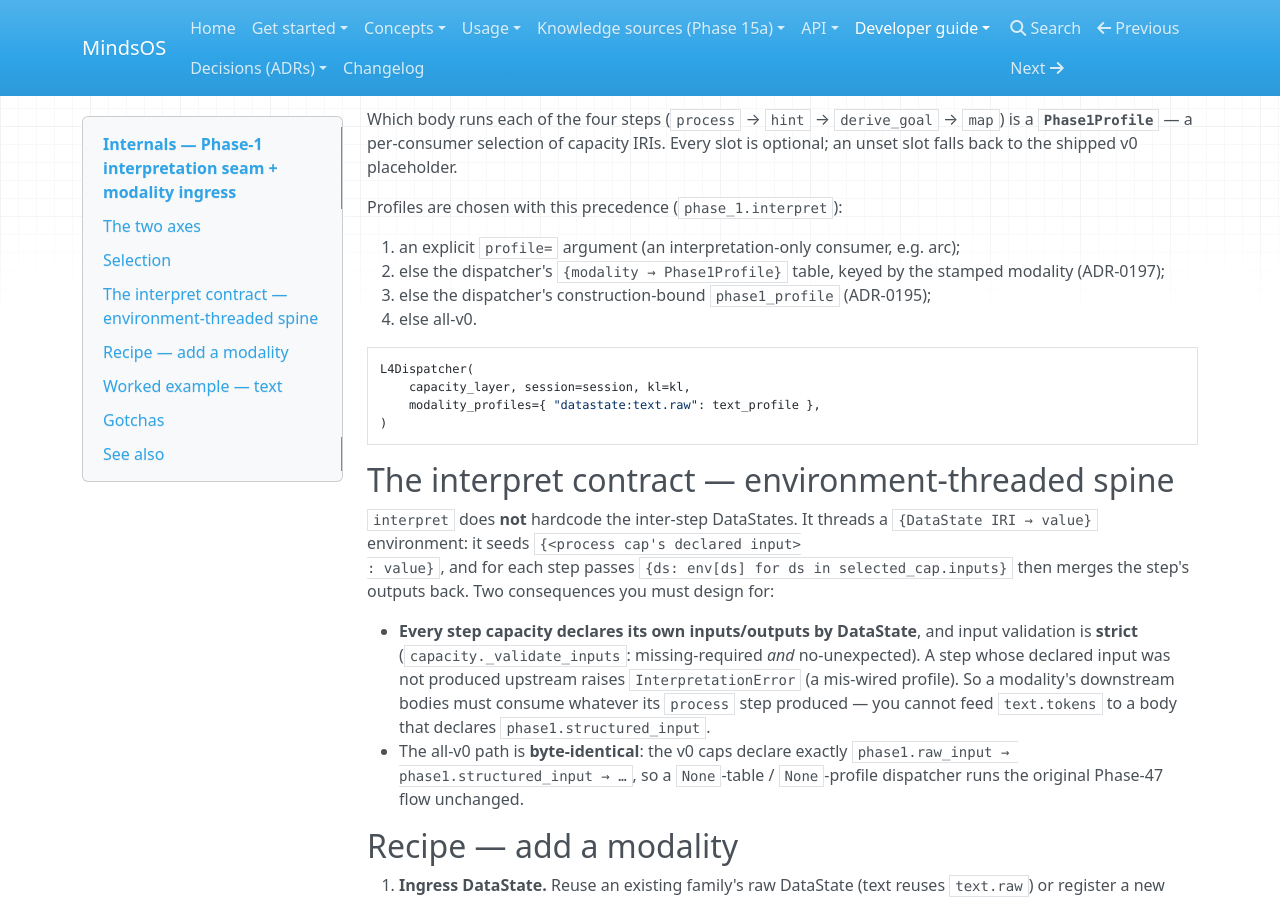
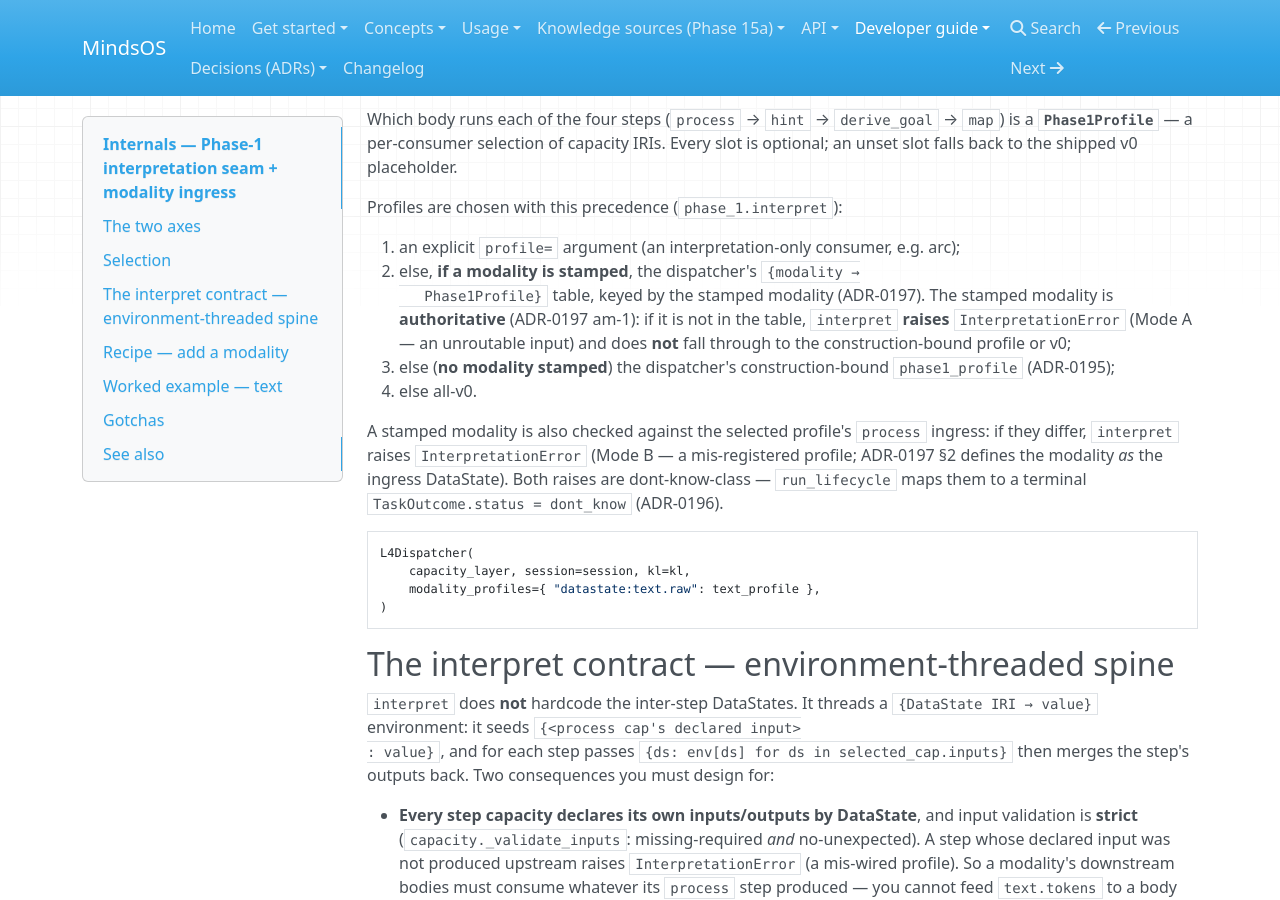
Before and after one commit to halvim/mindsos, an MkDocs documentation site: the page built from docs/dev/internals/phase1-ingress.md, in a window 1280 px wide and 900 px high, scrolled down 699 px. Built offline with MkDocs 1.6.1, drawn with Linux system fonts in a browser that asks for light colours; nearby versions of some CDN libraries; some of the changed text lies outside the part shown.

Commit message:
docs(phase1): close out modality authoritative ingress (ADR-0197 am-1)

````diff
--- a/docs/dev/internals/phase1-ingress.md
+++ b/docs/dev/internals/phase1-ingress.md
@@ -39,10 +39,20 @@ Every slot is optional; an unset slot falls back to the shipped v0 placeholder.
 Profiles are chosen with this precedence (`phase_1.interpret`):
 
 1. an explicit `profile=` argument (an interpretation-only consumer, e.g. arc);
-2. else the dispatcher's `{modality → Phase1Profile}` table, keyed by the
-   stamped modality (ADR-0197);
-3. else the dispatcher's construction-bound `phase1_profile` (ADR-0195);
+2. else, **if a modality is stamped**, the dispatcher's `{modality →
+   Phase1Profile}` table, keyed by the stamped modality (ADR-0197). The stamped
+   modality is **authoritative** (ADR-0197 am-1): if it is not in the table,
+   `interpret` **raises** `InterpretationError` (Mode A — an unroutable input)
+   and does **not** fall through to the construction-bound profile or v0;
+3. else (**no modality stamped**) the dispatcher's construction-bound
+   `phase1_profile` (ADR-0195);
 4. else all-v0.
+
+A stamped modality is also checked against the selected profile's `process`
+ingress: if they differ, `interpret` raises `InterpretationError` (Mode B — a
+mis-registered profile; ADR-0197 §2 defines the modality *as* the ingress
+DataState). Both raises are dont-know-class — `run_lifecycle` maps them to a
+terminal `TaskOutcome.status = dont_know` (ADR-0196).
 
 ```python
 L4Dispatcher(
@@ -124,6 +134,10 @@ contract exists, but no bodies ship until a consumer needs them (RULES §8).
   and the check is gated on a supplied `map` slot.
 - **`source` never selects.** It is carried for provenance only; interpretation
   is identical regardless of source.
+- **A stamped modality does not fall back.** With both a `modality_profiles`
+  table and a construction-bound `phase1_profile`, a stamped-but-unregistered
+  modality **raises** (Mode A) rather than using the construction-bound profile —
+  that binding serves the `modality=None` legacy path only (ADR-0197 am-1).
 - **Reference `resolve` is not a slot.** When a hint reports an indirect
   `reference_kind`, it is composed by `find_pipeline` (ADR-0156) from that
   DataState type to the profile's `resolve_target_datastate` — see ADR-0195.
````
Also changed, not shown: STATE.json (+1 -1 lines), confirmation_docs/CORE_CR_MODALITY_INGRESS_VALIDATION.md (added, +170 -0 lines), docs/concepts/task-lifecycle.md (+3 -1 lines), 1 other file.
